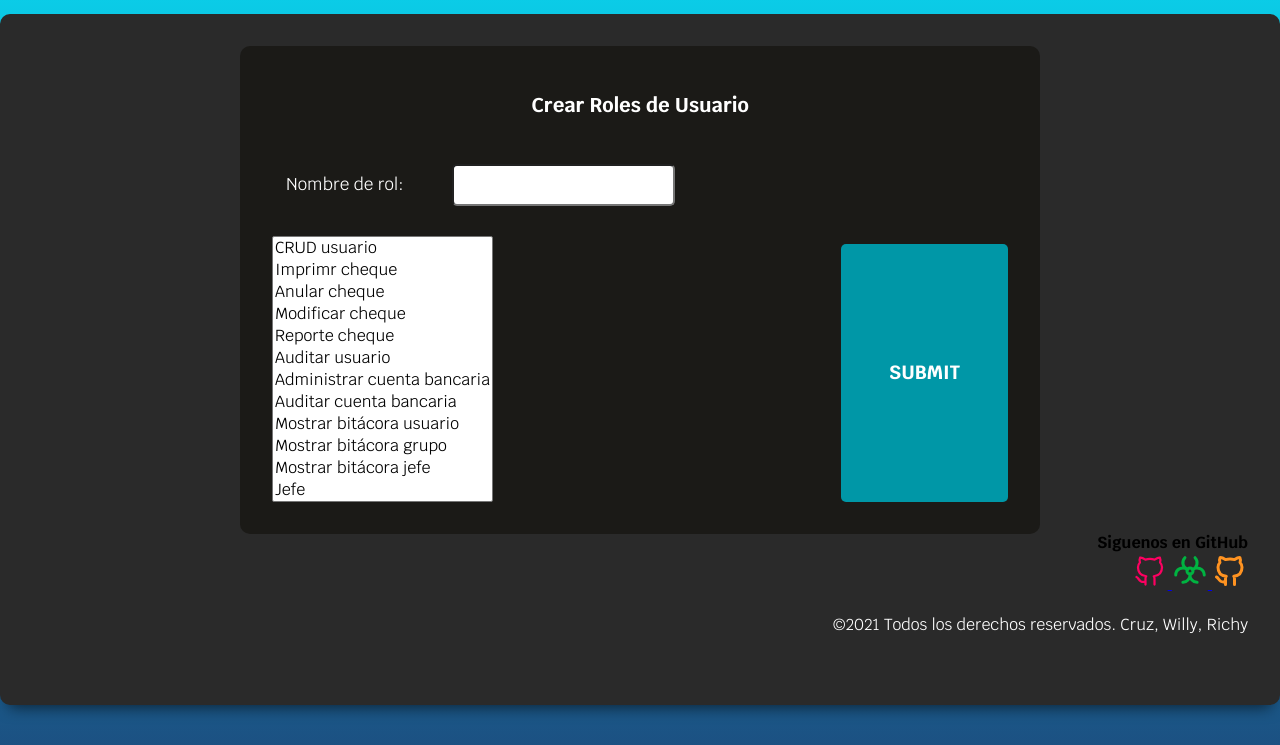
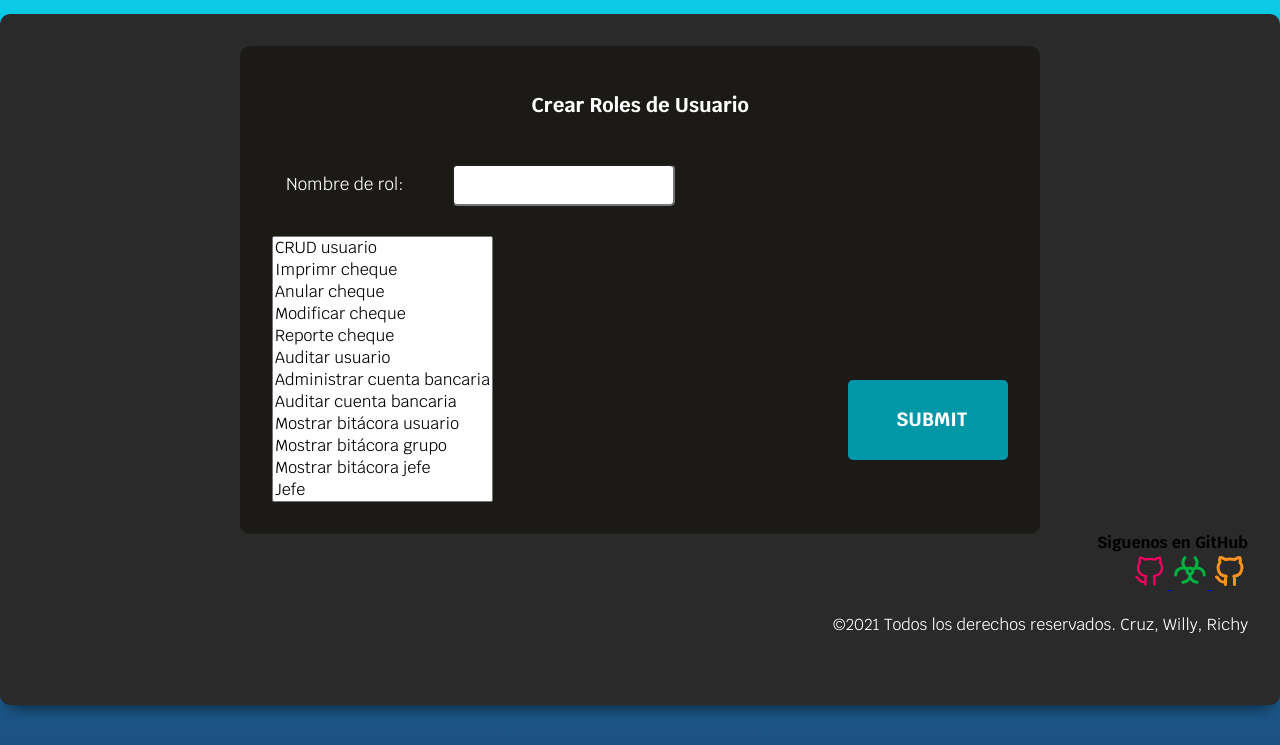
Before and after one commit to cpablop1/database, a Django app: page /crear-rol-usuario/ in a window 1280 px wide. Shown: the part 38-783 px from the top of the page. Run offline with Django 3.2, Linux system fonts and the light colour scheme; some libraries are stand-ins or nearby versions.

Commit message:
depuracion a 2%

```diff
--- a/BD/app/static/css/main.css
+++ b/BD/app/static/css/main.css
@@ -185,6 +185,23 @@ h3 {
     font-size: 1.2rem;
     border:none;
 }
+
+.botonG {
+
+    background-color: var(--secundario);
+    color: var(--blanco);
+    margin-top: 9rem;
+    padding: .5rem 3rem;
+    border-radius: 5px;
+    width: 10rem;
+    height: 5rem;
+    font-weight: 700;
+    text-decoration: none;
+    text-transform: uppercase;
+    font-size: 1.2rem;
+    border:none;
+}
+
 .boton:hover{
     cursor: pointer;
 }
--- a/BD/app/templates/admin/crear_proveedor.html
+++ b/BD/app/templates/admin/crear_proveedor.html
@@ -1,8 +1,8 @@
 {% extends 'layout.html' %}
 
 {% block contenido %}
-    {% include 'messages/messages.html' %}
-<h1>Crear proveedor</h1>
+{% include 'messages/messages.html' %}
+<h2>Crear proveedor</h2>
 <form class="formulario" method="post">
     {% csrf_token %}
     <div class="campo">
--- a/BD/app/templates/admin/crear_rol_grupo.html
+++ b/BD/app/templates/admin/crear_rol_grupo.html
@@ -3,7 +3,7 @@
 
 {% block contenido %}
 {% include 'messages/messages.html' %}
-<h1>Crear Rol Grupo</h1>
+<h2>Crear Rol Grupo</h2>
 <form class="formulario" method="post">
     {% csrf_token %}
     <div class="contenedor-campos">
--- a/BD/app/templates/admin/crear_rol_usuario.html
+++ b/BD/app/templates/admin/crear_rol_usuario.html
@@ -27,7 +27,7 @@
             <option value="mostrar_bitacora_jefe">Mostrar bitácora jefe</option>
             <option value="jefe">Jefe</option>
         </select>
-        <input class="forrol__submit boton" type="submit" EAR">
+        <input class="botonG" type="submit">
     </div>
 </form>
 
--- a/BD/app/templates/admin/menu_admin.html
+++ b/BD/app/templates/admin/menu_admin.html
@@ -3,7 +3,7 @@
 {% block contenido %}
 
 <header class="header">
-    <h1>Menú Administrativo</h1>
+    <h2>Menú Administrativo</h2>
 </header>
 
 <div class="nav-bg menuadmin contenedor sombra">
--- a/BD/app/templates/admin/menu_crear_usuario.html
+++ b/BD/app/templates/admin/menu_crear_usuario.html
@@ -2,7 +2,7 @@
 
 {% block contenido %}
 <header>
-    <h1>Crear usuario</h1>
+    <h2>Crear usuario</h2>
 </header>
 
 
--- a/BD/app/templates/admin/ver_usuario.html
+++ b/BD/app/templates/admin/ver_usuario.html
@@ -1,7 +1,7 @@
 {% extends 'layout.html' %}
 
 {% block contenido %}
-<h1>Ver usuarios</h1>
+<h2>Ver usuarios</h2>
 
 <div class="nav-bg">
     <nav class="navegacion contenedor">
--- a/BD/app/templates/layout.html
+++ b/BD/app/templates/layout.html
@@ -13,6 +13,7 @@
     <!-----------------  Alertas      ------------------------------>
     <script src="//cdn.jsdelivr.net/npm/sweetalert2@11"></script>
 </head>
+
 
 
 <body>
```
